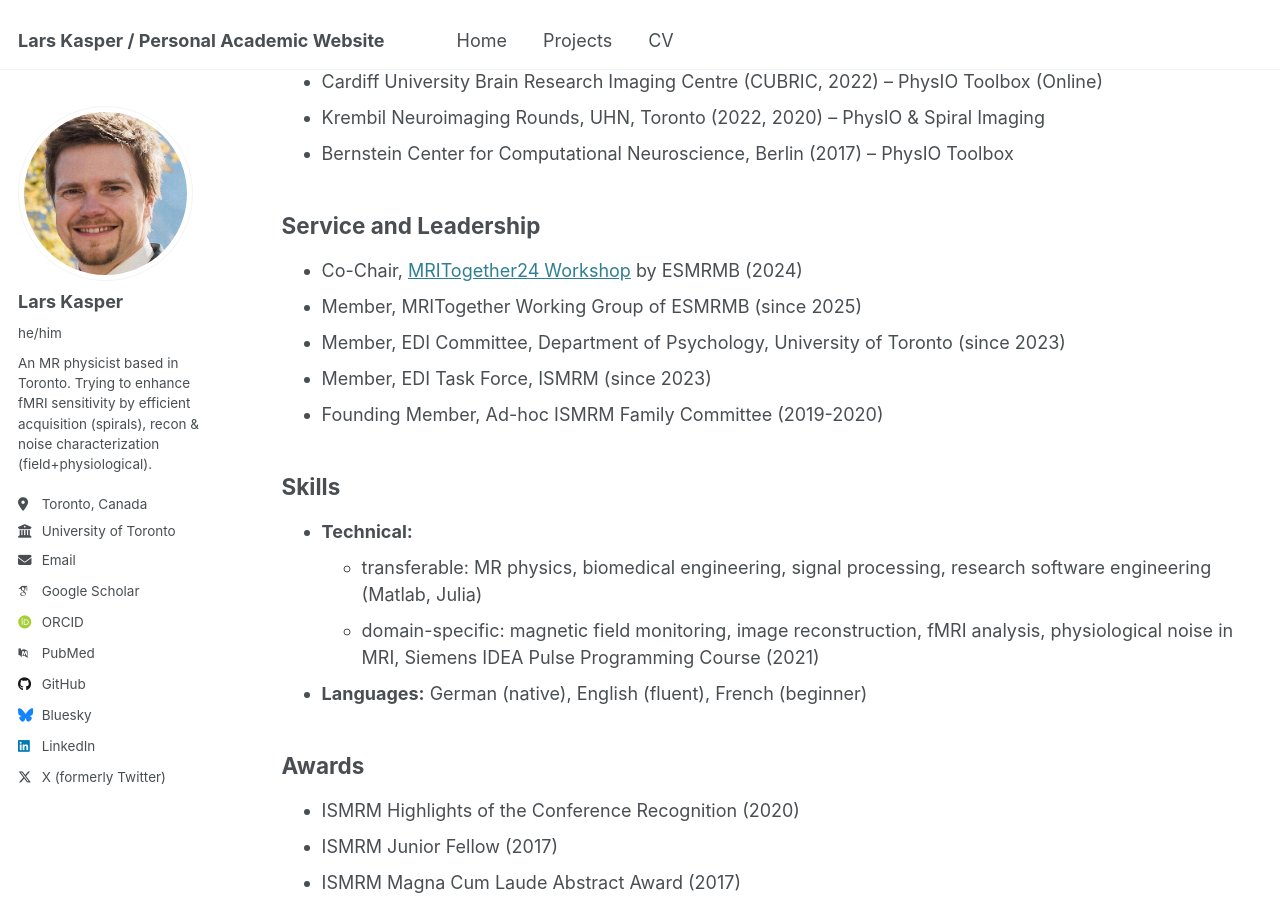
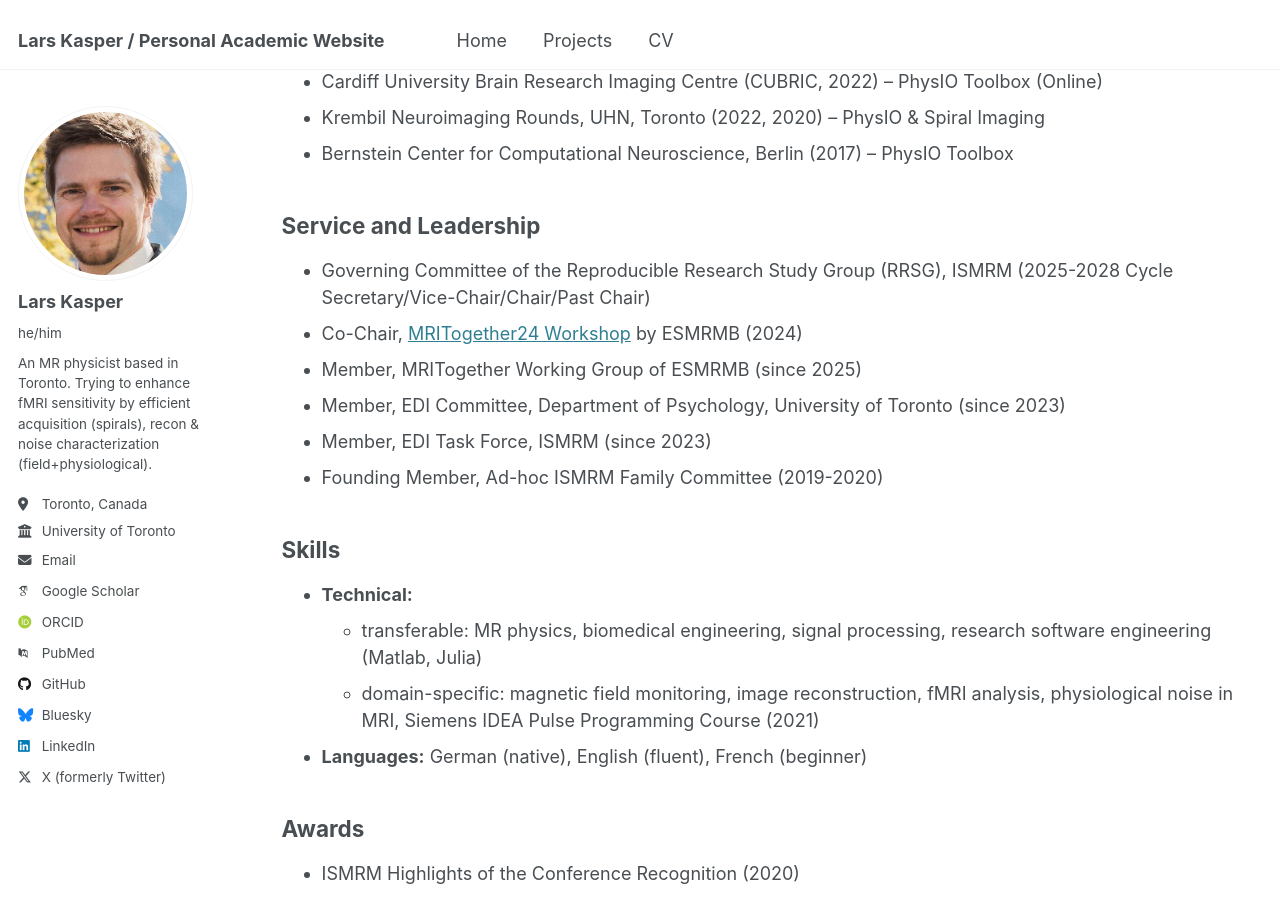
Before and after one commit to mrikasper/mrikasper.github.io, a Jekyll site: the page built from _pages/cv.md, in a window 1280 px wide and 900 px high, scrolled down 2488 px. Built offline with Jekyll 4.4.1, drawn with Linux system fonts in a browser that asks for light colours; some web fonts are replaced.

Commit message:
Update cv.md - added RRSG Governing committee election results

```diff
--- a/_pages/cv.md
+++ b/_pages/cv.md
@@ -74,6 +74,7 @@ As staff scientist, I have not been a formal supervisor to students. But I have
 - Bernstein Center for Computational Neuroscience, Berlin (2017) – PhysIO Toolbox
 
 ## Service and Leadership
+- Governing Committee of the Reproducible Research Study Group (RRSG), ISMRM (2025-2028 Cycle Secretary/Vice-Chair/Chair/Past Chair)
 - Co-Chair, [MRITogether24 Workshop](https://mritogether.esmrmb.org) by ESMRMB (2024)
 - Member, MRITogether Working Group of ESMRMB (since 2025)
 - Member, EDI Committee, Department of Psychology, University of Toronto (since 2023)
```
